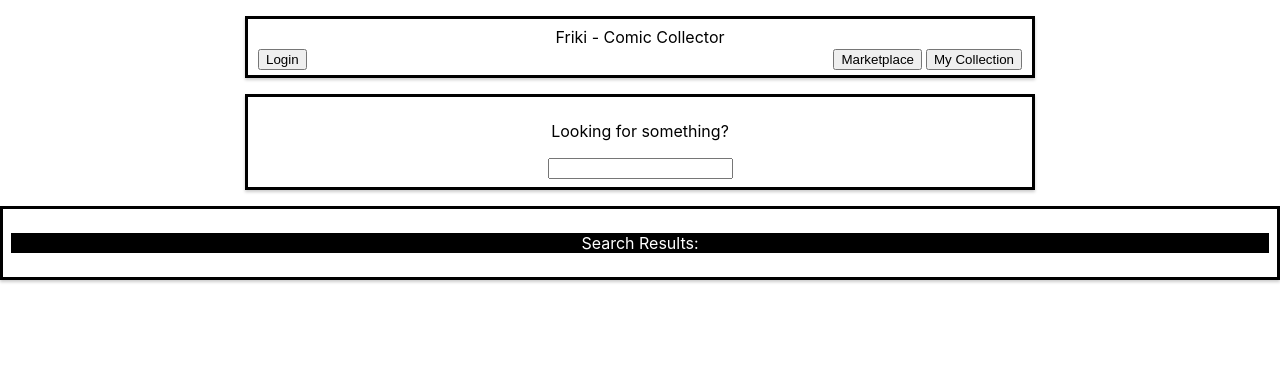
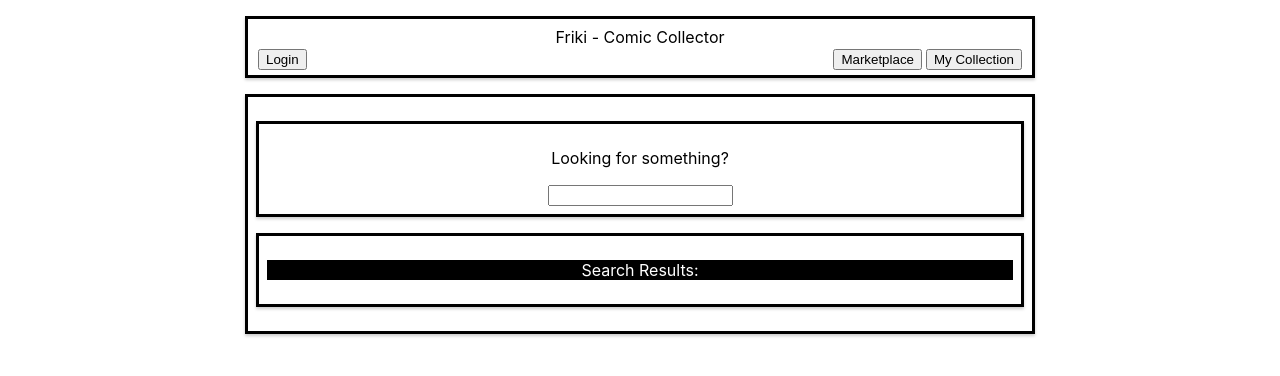
Before and after one commit to GyorgySandor/friki-comic-collector-frontend, a React (Create React App) app: page / in a window 1280 px wide. Shown: the top 376 px of the page. Built offline with nearby package versions, Linux system fonts and the light colour scheme.

Commit message:
placeholder styling for components

```diff
--- a/src/Components/MainArea.js
+++ b/src/Components/MainArea.js
@@ -8,7 +8,7 @@ export class MainArea extends Component {
 
   render() {
     return (
-      <div>
+      <div className="main-area" style={mainAreaStyle}>
         <SearchBox />
         <ItemList />
       </div>
@@ -16,4 +16,14 @@ export class MainArea extends Component {
   }
 }
 
+const mainAreaStyle = {
+  margin: "auto",
+  width: "60%",
+  height: "auto",
+  backgroundColor: "white",
+  border: "3px solid black",
+  padding: "8px",
+  boxShadow: "0 2px 3px #ccc",
+};
+
 export default MainArea;
--- a/src/Components/SearchBox/SearchBox.js
+++ b/src/Components/SearchBox/SearchBox.js
@@ -12,7 +12,7 @@ function SearchBox() {
 
 const searchBoxStyle = {
   margin: " 16px auto",
-  width: "60%",
+  width: "auto",
   height: "auto",
   backgrondColor: "green",
   border: "3px solid black",
```
